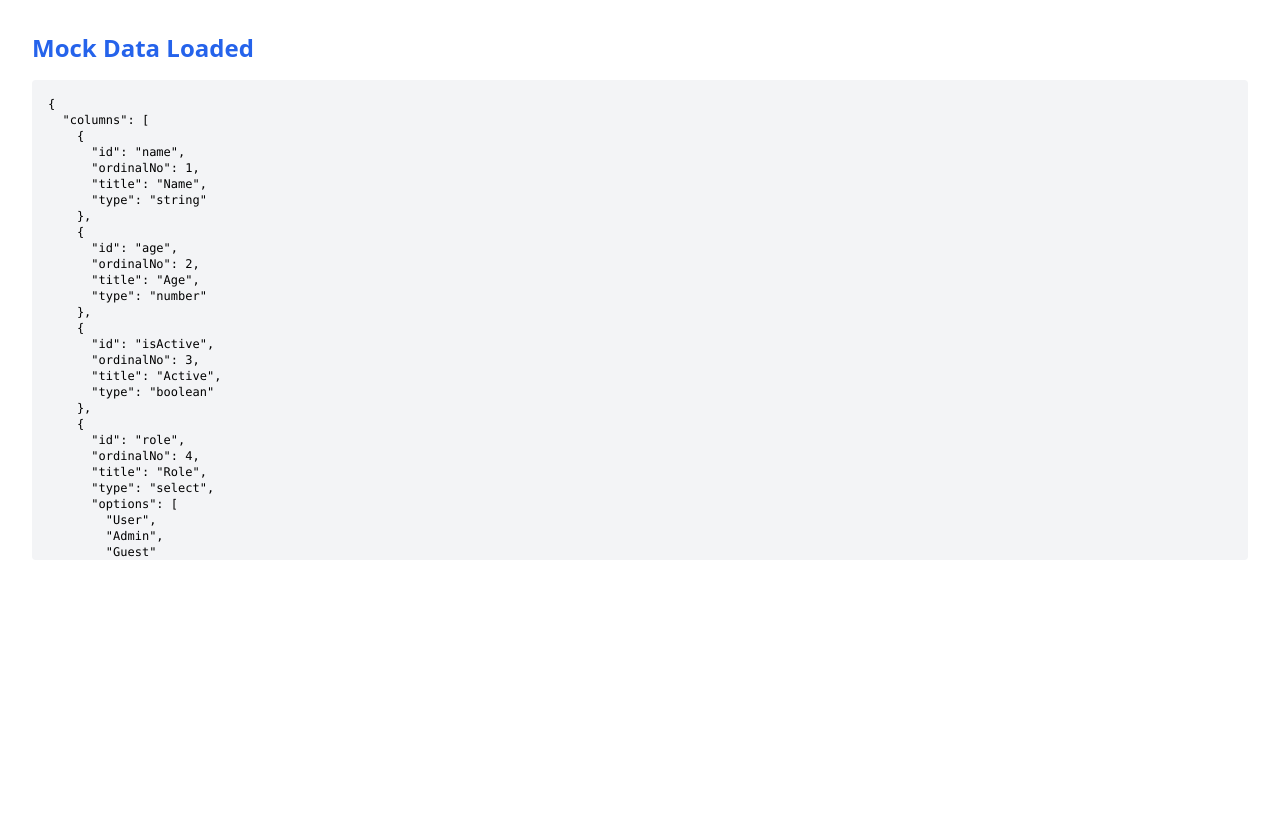
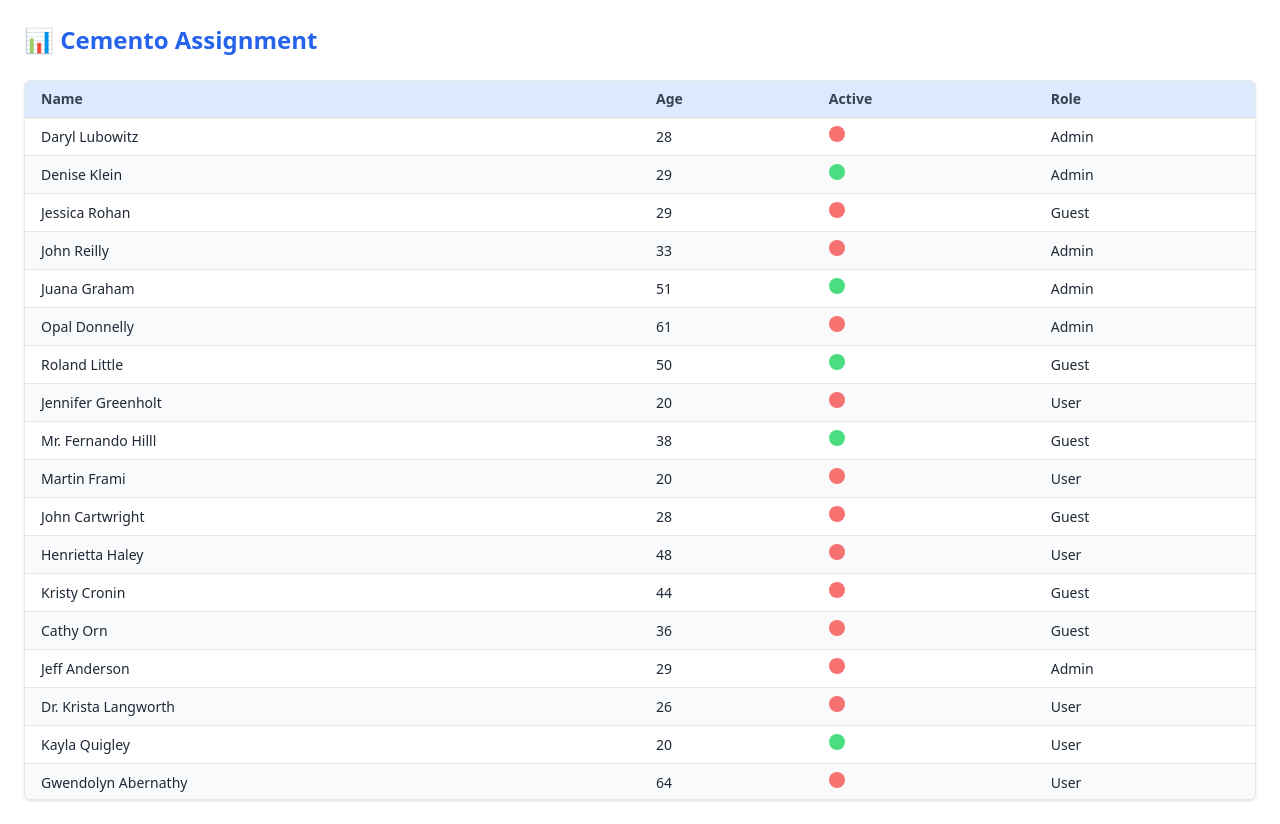
Before and after one commit to ofekshp/TableCore, a React (Vite) app in the folder cemento-assignment/: page / in a window 1280 px wide. Before the commit the page ends 800 px from the top, so only its background shows below. Built offline with nearby package versions, Linux system fonts and the light colour scheme.

Commit message:
data-table
- Applied sticky headers
- Styled alternating rows
- Handled layout and scroll elegantly
- Rendered a fully dynamic table based on column types

```diff
--- a/cemento-assignment/src/App.tsx
+++ b/cemento-assignment/src/App.tsx
@@ -1,17 +1,16 @@
 import { useState } from 'react';
 import { generateMockTableData } from './utils/generateMockData';
 import type { TableData } from './types';
+import { DataTable } from './components/DataTable';
 
 function App() {
-  const [tableData, setTableData] = useState<TableData>(() => generateMockTableData(200));
+  const [tableData] = useState<TableData>(() => generateMockTableData(200));
 
   return (
-    <div className="p-8">
-      <h1 className="text-2xl font-bold mb-4 text-blue-600">Mock Data Loaded </h1>
-      <pre className="text-xs bg-gray-100 p-4 rounded overflow-auto max-h-[60vh]">
-        {JSON.stringify(tableData, null, 2)}
-      </pre>
-    </div>
+    <main className="p-6 space-y-6">
+      <h1 className="text-2xl font-bold text-blue-600">📊 Cemento Assignment</h1>
+      <DataTable columns={tableData.columns} data={tableData.data} />
+    </main>
   );
 }
 
--- /dev/null
+++ b/cemento-assignment/src/components/DataTable.tsx
@@ -0,0 +1,60 @@
+import type { Column, Row } from '../types';
+
+type DataTableProps = {
+  columns: Column[];
+  data: Row[];
+};
+
+export const DataTable = ({ columns, data }: DataTableProps) => {
+  return (
+    <div className="max-h-[90vh] overflow-auto border rounded-md shadow">
+      <table className="min-w-full table-auto border-collapse">
+        <thead className="sticky top-0 z-10 bg-blue-100 text-left shadow-sm">
+          <tr>
+            {columns.map((column) => (
+              <th
+                key={column.id}
+                style={{ width: column.width }}
+                className="px-4 py-2 border-b font-semibold text-sm text-gray-700 bg-blue-100"
+              >
+                {column.title}
+              </th>
+            ))}
+          </tr>
+        </thead>
+
+        <tbody>
+          {data.map((row) => (
+            <tr key={row.id} className="even:bg-gray-50">
+              {columns.map((column) => (
+                <td
+                  key={column.id}
+                  className="px-4 py-2 border-b text-sm text-gray-800"
+                >
+                  {renderStaticCell(row[column.id], column)}
+                </td>
+              ))}
+            </tr>
+          ))}
+        </tbody>
+      </table>
+    </div>
+  );
+};
+
+function renderStaticCell(value: any, column: Column) {
+  switch (column.type) {
+    case 'boolean':
+      return (
+        <span
+          className="inline-block w-4 h-4 rounded-full"
+          style={{ backgroundColor: value ? '#4ade80' : '#f87171' }}
+        />
+      );
+    case 'select':
+    case 'string':
+    case 'number':
+    default:
+      return <span>{String(value)}</span>;
+  }
+}
--- a/cemento-assignment/src/utils/generateMockData.ts
+++ b/cemento-assignment/src/utils/generateMockData.ts
@@ -1,5 +1,5 @@
 import { faker } from '@faker-js/faker';
-import type { Column, Row, TableData } from '../types/index.ts';
+import type { Column, Row, TableData } from '../types';
 
 export function generateMockTableData(rowCount = 100): TableData {
   const columns: Column[] = [
```
